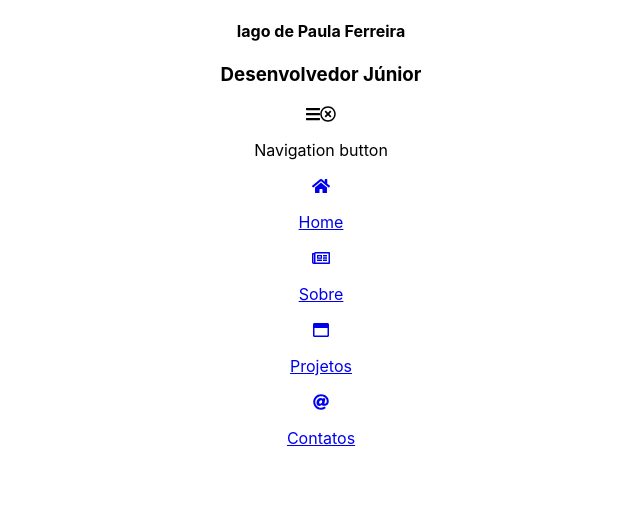
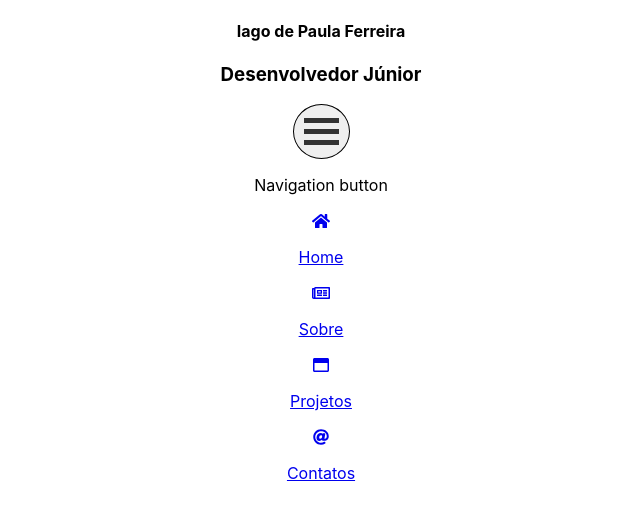
Before and after one commit to IagoPFerreira/portfolio-react, a React (Create React App) app: page / in a window 1280 px wide. Shown: the top 520 px of the page, without its empty margins (319-959 px from the left). Built offline with nearby package versions, Linux system fonts and the light colour scheme; the HTML template or start-up script is replaced by a standard one.

Commit message:
Create menu button with transition

```diff
--- /dev/null
+++ b/src/components/MenuButton.jsx
@@ -0,0 +1,24 @@
+import React from 'react';
+
+function MenuButton() {
+  const changeClassList = (e) => {
+    e.classList.toggle('change');
+  };
+
+  const classes = ['bar1', 'bar2', 'bar3'];
+
+  return (
+    <button type="button" className="container" onClick={(e) => changeClassList(e.target)}>
+      { classes.map((c) => (
+        <div
+          role="toolbar"
+          className={c}
+          onClick={(e) => changeClassList(e.target.parentNode)}
+          onKeyPress={(e) => changeClassList(e.target.parentNode)}
+        />
+      ))}
+    </button>
+  );
+}
+
+export default MenuButton;
--- a/src/components/Navegation.jsx
+++ b/src/components/Navegation.jsx
@@ -1,14 +1,17 @@
-import { faHome, faBars, faAt } from '@fortawesome/free-solid-svg-icons';
-import { faNewspaper, faTimesCircle, faWindowMaximize } from '@fortawesome/free-regular-svg-icons';
+import { faHome, /* faBars */ faAt } from '@fortawesome/free-solid-svg-icons';
+import { faNewspaper, /* faTimesCircle */ faWindowMaximize } from '@fortawesome/free-regular-svg-icons';
 import { FontAwesomeIcon } from '@fortawesome/react-fontawesome';
 import React from 'react';
 import { Link } from 'react-router-dom';
+import MenuButton from './MenuButton';
+import '../styles/Navegation.css';
 
 function Navegation() {
   return (
     <aside>
-      <FontAwesomeIcon icon={faBars} />
-      <FontAwesomeIcon icon={faTimesCircle} />
+      {/* <FontAwesomeIcon icon={faBars} />
+      <FontAwesomeIcon icon={faTimesCircle} /> */}
+      <MenuButton />
       <p>Navigation button</p>
       <Link to="/">
         <FontAwesomeIcon icon={faHome} />
--- /dev/null
+++ b/src/styles/Navegation.css
@@ -0,0 +1,27 @@
+.container {
+  border: 0.5px solid black;
+  border-radius: 50%;
+  cursor: pointer;
+  display: inline-block;
+  padding: 7px 10px;
+}
+
+.bar1, .bar2, .bar3 {
+  background-color: #333;
+  height: 5px;
+  margin: 6px 0;
+  transition: 0.4s;
+  width: 35px;
+}
+
+.change .bar1 {
+  -webkit-transform: rotate(-45deg) translate(-9px, 6px);
+  transform: rotate(-45deg) translate(-9px, 6px);
+}
+
+.change .bar2 {opacity: 0;}
+
+.change .bar3 {
+  -webkit-transform: rotate(45deg) translate(-8px, -8px);
+  transform: rotate(45deg) translate(-8px, -8px);
+}
```
